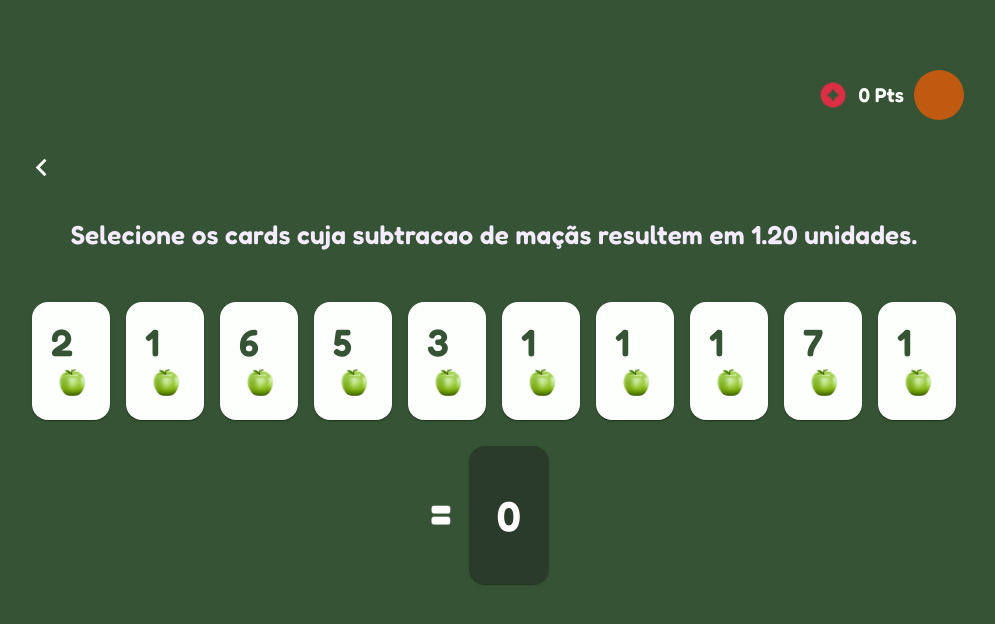
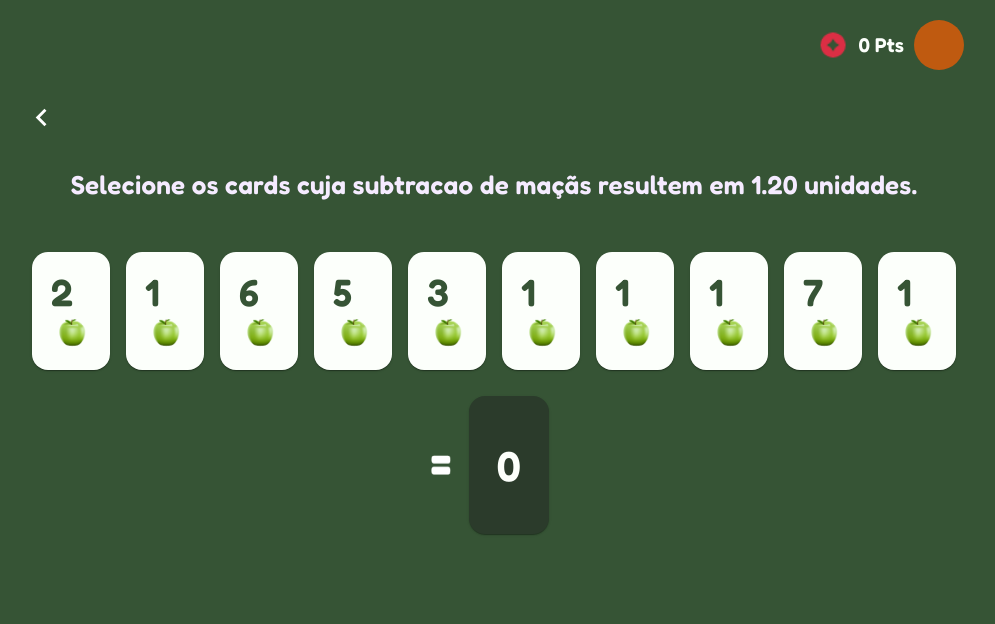
Before and after one commit to MatheusFPalma/hub-matematico, a React (Vite) app: page /play-room in a window 1280 px wide. Shown: the top 624 px of the page, without its empty margins (146-1141 px from the left). Built offline with nearby package versions, Linux system fonts and the light colour scheme.

Commit message:
alteracao no display score

```diff
--- a/src/components/DisplayScore.tsx
+++ b/src/components/DisplayScore.tsx
@@ -10,7 +10,7 @@ const DisplayScore: React.FC<DisplayScoreProps> = ({ score }) => {
 
     const theme = useTheme()
     return (
-        <Grid container sx={{ justifyContent: 'flex-end', alignItems: 'center', padding: '70px 40px 0px 0px', gap: '10px' }}>
+        <Grid container sx={{ justifyContent: 'flex-end', alignItems: 'center', padding: '20px 40px 0px 0px', gap: '10px' }}>
             <img style={{}} src={starPoints} width='30px' height='30px' alt='starPoints' />
             <div style={{ display: 'flex', fontFamily: 'Fredoka, sans-serif', fontSize: '20px', fontWeight: 600, color: theme.palette.primary.main }}>{score} Pts</div>
             <div style={{ width: '50px', height: '50px', borderRadius: '50%', border: 'none', backgroundColor: theme.palette.secondary.contrastText }}></div>
```
